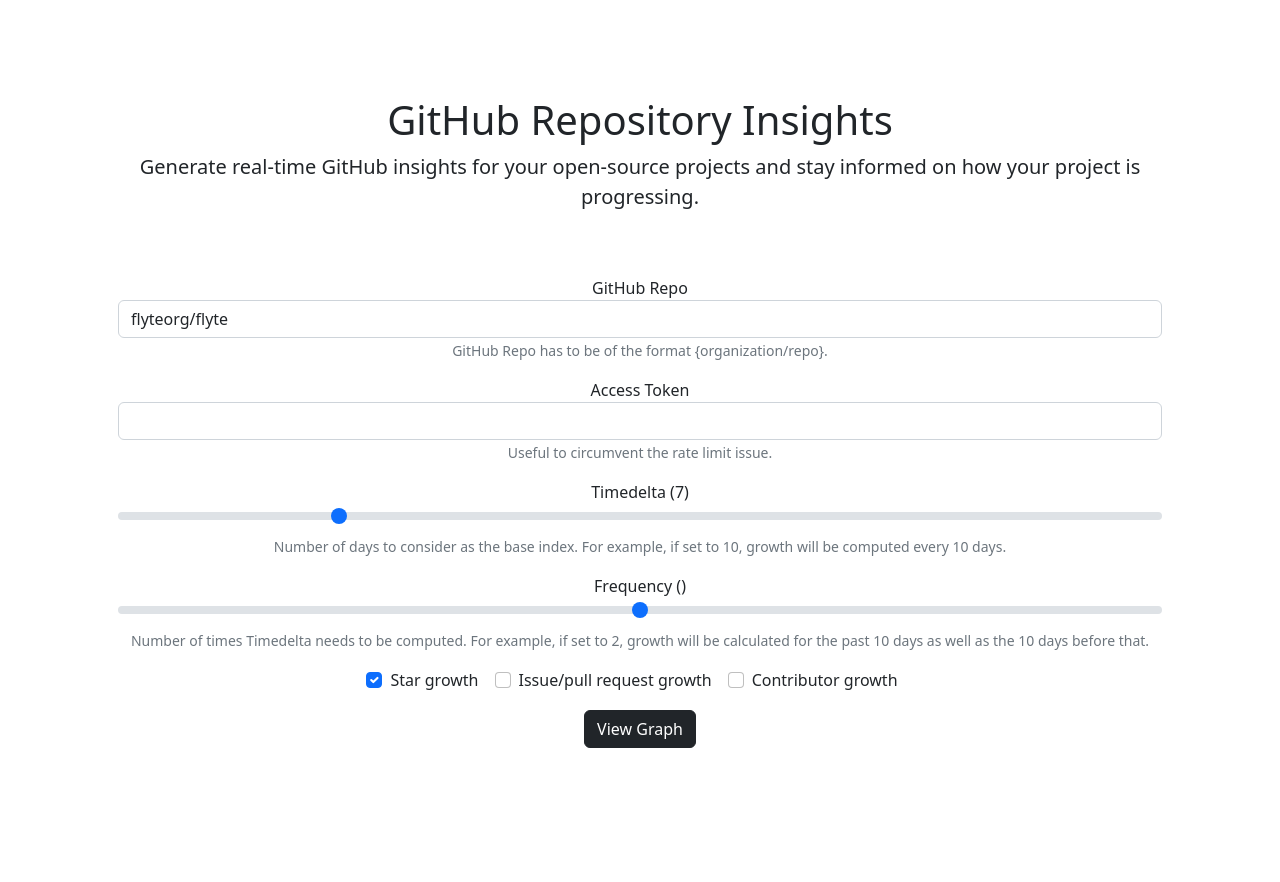
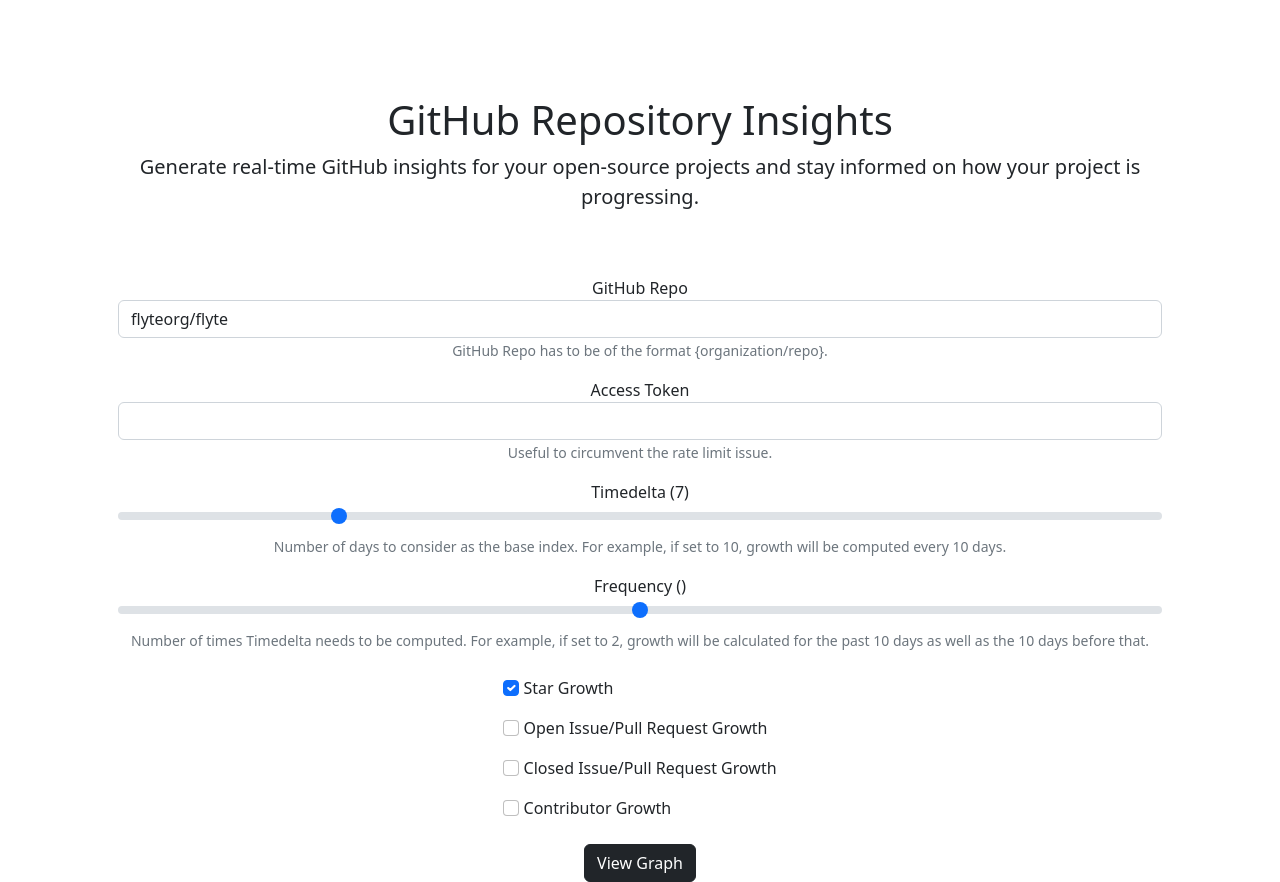
Before and after one commit to samhita-alla/github-repository-insights, a Vue app in the folder frontend/: page / in a window 1280 px wide. Before the commit the page ends 800 px from the top, so only its background shows below. Built offline with nearby package versions, Linux system fonts and the light colour scheme; no server answers.

Commit message:
add closed issue growth, fix vue warnings
Signed-off-by: Samhita Alla <aallasamhita@gmail.com>

```diff
--- a/frontend/src/components/ChartComponent.vue
+++ b/frontend/src/components/ChartComponent.vue
@@ -1,5 +1,5 @@
 <template>
-  <Bar :data="chartData" :style="myStyles" :options="chartOptions" :key="watchKeyChange" />
+  <Bar :key="watchKeyChange" :data="chartData" :style="myStyles" :options="chartOptions" />
 </template>
 
 <script>
--- a/frontend/src/components/SubComponent.vue
+++ b/frontend/src/components/SubComponent.vue
@@ -75,10 +75,6 @@
                 {{ title }} observed over {{ timeDeltaFrequency }} {{ $parent.form.timeDelta }}-day periods.
               </h3>
               <BarChartContainer :chart-component-data="chartData" :label="label"></BarChartContainer>
-              <div v-if="closedIssuesLabel">
-                <BarChartContainer :chart-component-data="chartDataClosedIssues" :label="closedIssuesLabel">
-                </BarChartContainer>
-              </div>
               <div v-if="issueTable" id="issuegrowth-table" class="card row justify-content-center my-5">
                 <div class="flex h-screen table-wrapper">
                   <table class="table m-auto">
@@ -141,10 +137,8 @@
     title: { type: String, required: true },
     label: { type: String, required: true },
     otherGithubApi: { type: String, required: true },
-    issueTable: { type: Object, required: false },
+    issueTable: { type: [Object, null], required: false, default: null },
     timeDeltaFrequency: { type: String, required: true },
-    chartDataClosedIssues: { type: [Object, null], required: false },
-    closedIssuesLabel: { type: String, required: false },
   },
   emits: ["update:otherGithubApi", "addRepoGrowth", "removeTag", "growthErrorButton"],
   data() {
--- a/frontend/src/views/HomeView.vue
+++ b/frontend/src/views/HomeView.vue
@@ -36,38 +36,38 @@
           <small class="form-text text-muted">Number of times Timedelta needs to be computed. For example, if set to 2,
             growth will be calculated for the past 10 days as well as the 10 days before that.</small>
         </div>
-        <div class="mb-3">
-          <div class="form-check form-check-inline">
-            <input id="stargrowth-checkbox" v-model="form.starGrowthCheck" class="form-check-input" type="checkbox"
-              value="" checked />
-            <label class="form-check-label" for="stargrowth-checkbox">
-              Star growth
-            </label>
-          </div>
-          <div class="form-check form-check-inline">
-            <input id="issuegrowth-checkbox" v-model="form.issueGrowthCheck" class="form-check-input" type="checkbox"
-              value="" />
-            <label class="form-check-label" for="issuegrowth-checkbox">
-              Issue/pull request growth
-            </label>
-          </div>
-          <div v-if="form.issueGrowthCheck" class="form-check form-check-inline">
-            <input id="issuestats-checkbox" v-model="form.issueTable" class="form-check-input" type="checkbox" value="" />
-            <label class="form-check-label" for="issuestats-checkbox">
-              Issue stats
-            </label>
-          </div>
+        <div class="d-flex justify-content-center">
+          <ul class="list-group mb-3 text-start">
+            <li class="list-group-item border-0">
+              <input id="stargrowth-checkbox" v-model="form.starGrowthCheck" class="form-check-input" type="checkbox"
+                value="" checked />
+              Star Growth
+            </li>
+            <li class="list-group-item border-0">
+              <input id="openissuegrowth-checkbox" v-model="form.openIssueGrowthCheck" class="form-check-input"
+                type="checkbox" value="" />
+              Open Issue/Pull Request Growth
+            </li>
+            <li v-if="form.openIssueGrowthCheck" class="list-group-item border-0">
+              <input id="issuestats-checkbox" v-model="form.issueTable" class="form-check-input" type="checkbox"
+                value="" />
+              Issue Stats
+            </li>
+            <li class="list-group-item border-0">
+              <input id="closedissuegrowth-checkbox" v-model="form.closedIssueGrowthCheck" class="form-check-input"
+                type="checkbox" value="" />
+              Closed Issue/Pull Request Growth
+            </li>
+            <li class="list-group-item border-0">
+              <input id="contributorgrowth-checkbox" v-model="form.contributorGrowthCheck" class="form-check-input"
+                type="checkbox" value="" />
+              Contributor Growth
+            </li>
+          </ul>
+        </div>
 
-          <div class="form-check form-check-inline">
-            <input id="contributorgrowth-checkbox" v-model="form.contributorGrowthCheck" class="form-check-input"
-              type="checkbox" value="" />
-            <label class="form-check-label" for="contributorgrowth-checkbox">
-              Contributor growth
-            </label>
-          </div>
-        </div>
         <button type="submit" class="btn btn-dark" :disabled="
-          starGrowthProgress || issueGrowthProgress || contributorGrowthProgress || !allowSubmit
+          starGrowthProgress || openIssueGrowthProgress || closedIssueGrowthProgress || contributorGrowthProgress || !allowSubmit
         ">
           View Graph
         </button>
@@ -76,25 +76,33 @@
       <!-- START STAR GROWTH UI -->
       <SubComponentContainer v-model:otherGithubApi="otherGithubApiStarGrowth" :chart-data="starGrowthChartData"
         :growth-error="starGrowthError" :growth-progress="starGrowthProgress" :img-src="imgSrcStarGrowth"
-        :is-add-repo="isAddRepoStarGrowth" :time-delta-frequency=timeDeltaStr heading="stargrowth" title="Star Growth"
+        :is-add-repo="isAddRepoStarGrowth" :time-delta-frequency="timeDeltaStr" heading="stargrowth" title="Star Growth"
         label="Stars" @add-repo-growth="addRepoGrowth" @remove-tag="removeTag"
         @growth-error-button="starGrowthErrorButton">
       </SubComponentContainer>
       <!-- END STAR GROWTH UI -->
-      <!-- START ISSUE/PR GROWTH UI -->
-      <SubComponentContainer v-model:otherGithubApi="otherGithubApiIssueGrowth" :chart-data="openIssueGrowthChartData"
-        :growth-error="issueGrowthError" :growth-progress="issueGrowthProgress" :img-src="imgSrcIssueGrowth"
-        :is-add-repo="isAddRepoIssueGrowth" :issue-table="issueTable" :time-delta-frequency=timeDeltaStr
-        heading="issuegrowth" title="Issue/Pull Request Growth" label="Open Issues/PRs"
-        :chart-data-closed-issues="closedIssueGrowthChartData" closed-issues-label="Closed Issues/PRs"
-        @add-repo-growth="addRepoGrowth" @growth-error-button="issueGrowthErrorButton" @remove-tag="removeTag">
+      <!-- START OPEN ISSUE/PR GROWTH UI -->
+      <SubComponentContainer v-model:otherGithubApi="otherGithubApiOpenIssueGrowth" :chart-data="openIssueGrowthChartData"
+        :growth-error="openIssueGrowthError" :growth-progress="openIssueGrowthProgress" :img-src="imgSrcOpenIssueGrowth"
+        :is-add-repo="isAddRepoOpenIssueGrowth" :issue-table="issueTable" :time-delta-frequency="timeDeltaStr"
+        heading="openissuegrowth" title="Open Issue/Pull Request Growth" label="Open Issues/PRs"
+        @add-repo-growth="addRepoGrowth" @growth-error-button="openIssueGrowthErrorButton" @remove-tag="removeTag">
       </SubComponentContainer>
-      <!-- END ISSUE/PR GROWTH UI -->
+      <!-- END OPEN ISSUE/PR GROWTH UI -->
+      <!-- START CLOSED ISSUE/PR GROWTH UI -->
+      <SubComponentContainer v-model:otherGithubApi="otherGithubApiClosedIssueGrowth"
+        :chart-data="closedIssueGrowthChartData" :growth-error="closedIssueGrowthError"
+        :growth-progress="closedIssueGrowthProgress" :img-src="imgSrcClosedIssueGrowth"
+        :is-add-repo="isAddRepoClosedIssueGrowth" :time-delta-frequency="timeDeltaStr" heading="closedissuegrowth"
+        title="Closed Issue/Pull Request Growth" label="Closed Issues/PRs" @add-repo-growth="addRepoGrowth"
+        @growth-error-button="closedIssueGrowthErrorButton" @remove-tag="removeTag">
+      </SubComponentContainer>
+      <!-- END CLOSED ISSUE/PR GROWTH UI -->
       <!-- START CONTRIBUTOR GROWTH UI -->
       <SubComponentContainer v-model:otherGithubApi="otherGithubApiContributorGrowth"
         :chart-data="contributorGrowthChartData" :growth-error="contributorGrowthError"
         :growth-progress="contributorGrowthProgress" :img-src="imgSrcContributorGrowth"
-        :is-add-repo="isAddRepoContributorGrowth" :time-delta-frequency=timeDeltaStr heading="contributorgrowth"
+        :is-add-repo="isAddRepoContributorGrowth" :time-delta-frequency="timeDeltaStr" heading="contributorgrowth"
         title="Contributor Growth" label="Contributors" @add-repo-growth="addRepoGrowth"
         @growth-error-button="contributorGrowthErrorButton" @remove-tag="removeTag">
       </SubComponentContainer>
@@ -120,7 +128,8 @@
         timeDelta: 7,
         timeDeltaFrequency: ref(''),
         starGrowthCheck: true,
-        issueGrowthCheck: false,
+        openIssueGrowthCheck: false,
+        closedIssueGrowthCheck: false,
         contributorGrowthCheck: false,
         issueTable: null,
       },
@@ -130,17 +139,21 @@
       closedIssueGrowthChartData: null,
       contributorGrowthChartData: null,
       starGrowthProgress: null,
-      issueGrowthProgress: null,
+      openIssueGrowthProgress: null,
+      closedIssueGrowthProgress: null,
       contributorGrowthProgress: null,
       starGrowthError: "",
-      issueGrowthError: "",
+      openIssueGrowthError: "",
+      closedIssueGrowthError: "",
       contributorGrowthError: "",
       otherGithubApiStarGrowth: "",
-      otherGithubApiIssueGrowth: "",
+      otherGithubApiOpenIssueGrowth: "",
+      otherGithubApiClosedIssueGrowth: "",
       otherGithubApiContributorGrowth: "",
       issueTable: null,
       isAddRepoStarGrowth: false,
-      isAddRepoIssueGrowth: false,
+      isAddRepoOpenIssueGrowth: false,
+      isAddRepoClosedIssueGrowth: false,
       isAddRepoContributorGrowth: false,
       toggle: false,
       backgroundColor: [
@@ -163,16 +176,25 @@
           other_github_api: "otherGithubApiStarGrowth",
           usedColors: [],
         },
-        issuegrowth: {
-          result_id: "issuegrowth-result",
-          progress_id: "issuegrowth-progress",
-          progress: "issueGrowthProgress",
+        openissuegrowth: {
+          result_id: "openissuegrowth-result",
+          progress_id: "openissuegrowth-progress",
+          progress: "openIssueGrowthProgress",
           chartdata: "openIssueGrowthChartData",
-          error: "issueGrowthError",
-          check: "issueGrowthCheck",
+          error: "openIssueGrowthError",
+          check: "openIssueGrowthCheck",
           issuetable: "issueTable",
-          closed_issues_chart_data: "closedIssueGrowthChartData",
-          other_github_api: "otherGithubApiIssueGrowth",
+          other_github_api: "otherGithubApiOpenIssueGrowth",
+          usedColors: [],
+        },
+        closedissuegrowth: {
+          result_id: "closedissuegrowth-result",
+          progress_id: "closedissuegrowth-progress",
+          progress: "closedIssueGrowthProgress",
+          chartdata: "closedIssueGrowthChartData",
+          error: "closedIssueGrowthError",
+          check: "closedIssueGrowthCheck",
+          other_github_api: "otherGithubApiClosedIssueGrowth",
           usedColors: [],
         },
         contributorgrowth: {
@@ -194,8 +216,13 @@
         ? require("../assets/icons8-close.svg")
         : require("../assets/icons8-plus-+.svg");
     },
-    imgSrcIssueGrowth: function () {
-      return this.isAddRepoIssueGrowth
+    imgSrcOpenIssueGrowth: function () {
+      return this.isAddRepoOpenIssueGrowth
+        ? require("../assets/icons8-close.svg")
+        : require("../assets/icons8-plus-+.svg");
+    },
+    imgSrcClosedIssueGrowth: function () {
+      return this.isAddRepoClosedIssueGrowth
         ? require("../assets/icons8-close.svg")
         : require("../assets/icons8-plus-+.svg");
     },
@@ -207,7 +234,8 @@
     allowSubmit: function () {
       return (
         this.form.starGrowthCheck ||
-        this.form.issueGrowthCheck ||
+        this.form.openIssueGrowthCheck ||
+        this.form.closedIssueGrowthCheck ||
         this.form.contributorGrowthCheck
       );
     },
@@ -232,7 +260,8 @@
     submit: function () {
       if (
         (this.form.starGrowthCheck && this.starGrowthChartData) ||
-        (this.form.issueGrowthCheck && this.openIssueGrowthChartData && this.closedIssueGrowthChartData) ||
+        (this.form.openIssueGrowthCheck && this.openIssueGrowthChartData) ||
+        (this.form.closedIssueGrowthCheck && this.closedIssueGrowthChartData) ||
         (this.form.contributorGrowthCheck && this.contributorGrowthChartData)
       ) {
         let message = "This will reset the chart(s). Continue?";
@@ -248,7 +277,7 @@
             timedelta: this.form.timeDelta,
             timedelta_frequency: this.form.timeDeltaFrequency,
           };
-          if (key == "issuegrowth") {
+          if (key == "openissuegrowth") {
             params["issue_stats"] =
               this.form[this.entity_mapping[key].issuetable];
           }
@@ -270,7 +299,7 @@
     },
     getStatus(taskID, entity, addRepo = false) {
       axios
-        .get(`/tasks/${taskID}/`, {
+        .get(`/tasks/${taskID}`, {
           headers: {
             "Content-Type": "application/json",
           },
@@ -308,14 +337,6 @@
                   borderColor: currentColor,
                   data: Object.values(res.data.task_result.graph_data),
                 });
-                if (entity == "issuegrowth") {
-                  this[this.entity_mapping[entity].closed_issues_chart_data].datasets.push({
-                    label: this[this.entity_mapping[entity].other_github_api],
-                    backgroundColor: currentColor,
-                    borderColor: currentColor,
-                    data: Object.values(res.data.task_result.graph_data_closed_issues),
-                  });
-                };
               } else {
                 var currentColor = this.backgroundColor[0]
                 this.entity_mapping[entity].usedColors = [currentColor];
@@ -329,19 +350,6 @@
                       data: Object.values(res.data.task_result.graph_data),
                     },
                   ],
-                };
-                if (entity == "issuegrowth") {
-                  this[this.entity_mapping[entity].closed_issues_chart_data] = {
-                    labels: Object.keys(res.data.task_result.graph_data_closed_issues),
-                    datasets: [
-                      {
-                        label: this.form.githubApi,
-                        backgroundColor: currentColor,
-                        borderColor: currentColor,
-                        data: Object.values(res.data.task_result.graph_data_closed_issues),
-                      },
-                    ],
-                  };
                 };
                 if (this.form[this.entity_mapping[entity].issuetable]) {
                   this[this.entity_mapping[entity].issuetable] =
@@ -399,12 +407,9 @@
     },
     removeTag: function (index, entity) {
       this[this.entity_mapping[entity].chartdata].datasets.splice(index, 1);
-      if (entity == "issuegrowth") {
-        this[this.entity_mapping[entity].closed_issues_chart_data].datasets.splice(index, 1);
-      }
     },
-    issueGrowthErrorButton: function () {
-      this.issueGrowthError = false;
+    openIssueGrowthErrorButton: function () {
+      this.openIssueGrowthError = false;
     },
     closedIssueGrowthErrorButton: function () {
       this.closedIssueGrowthError = false;
```
Also changed, not shown: 2 other files (tests, documents, lock files or other folders).
